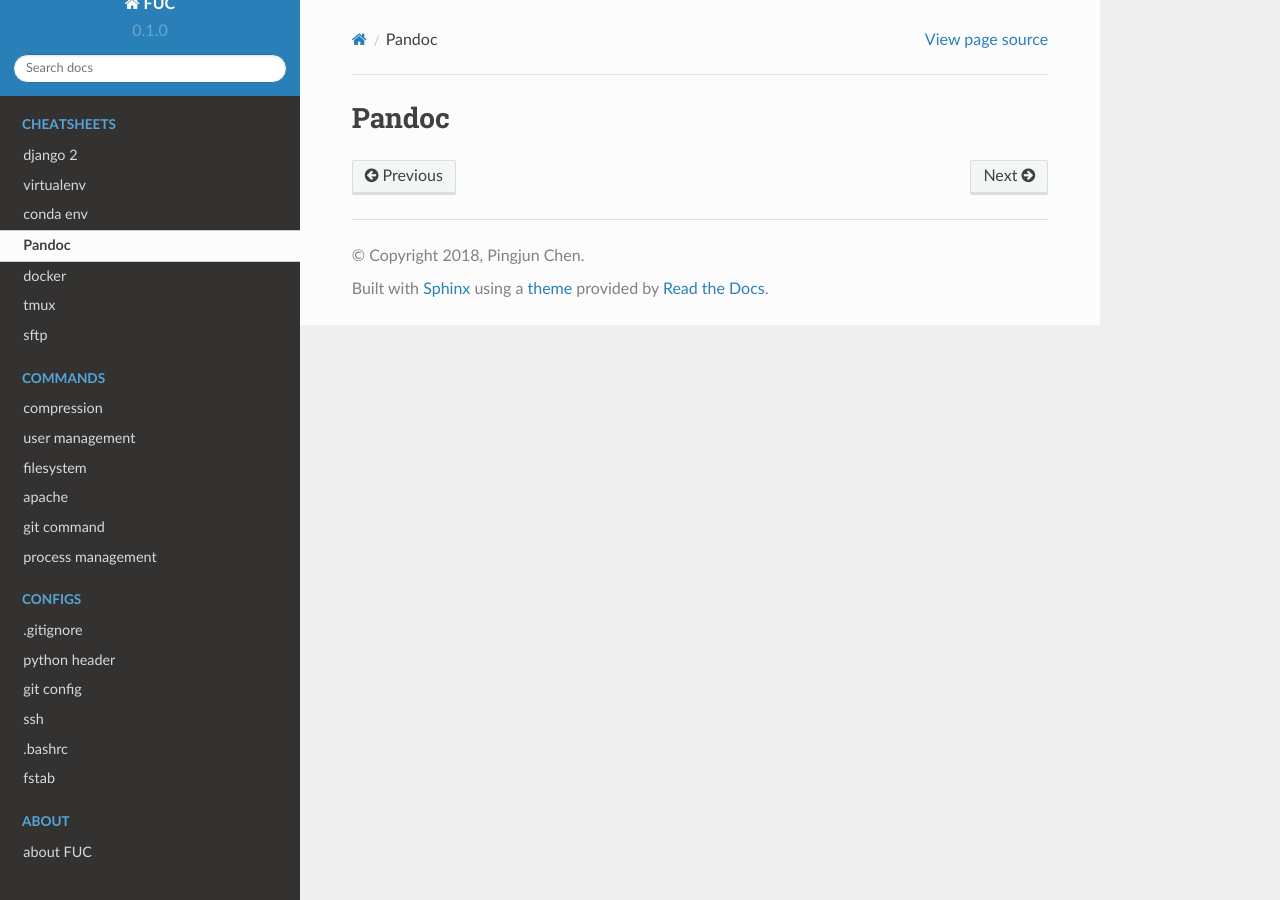
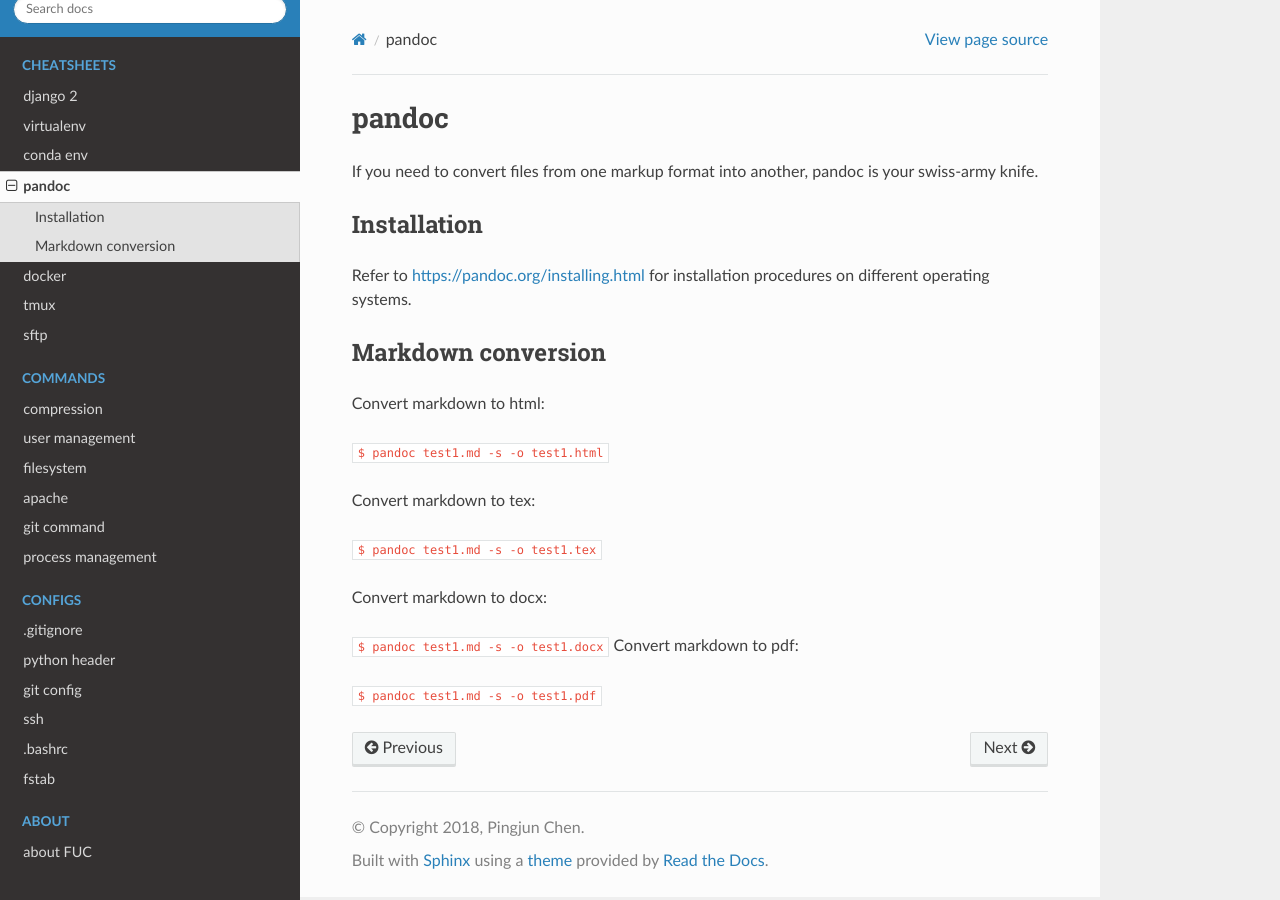
Before and after one commit to PingjunChen/FUC, a Sphinx documentation site: the page built from docs/pandoc.rst, in a window 1280 px wide. Built offline with Sphinx 7.4.7 and the Read the Docs theme 2.0.0, drawn with Linux system fonts in a browser that asks for light colours.

Commit message:
add pandoc docs

```diff
--- a/docs/pandoc.rst
+++ b/docs/pandoc.rst
@@ -1,2 +1,29 @@
-Pandoc
+pandoc
 ========
+
+If you need to convert files from one markup format into another,
+pandoc is your swiss-army knife.
+
+Installation
+--------
+
+Refer to `https://pandoc.org/installing.html <https://pandoc.org/installing.html>`_
+for installation procedures on different operating systems.
+
+Markdown conversion
+--------
+
+Convert markdown to html:
+
+:code:`$ pandoc test1.md -s -o test1.html`
+
+Convert markdown to tex:
+
+:code:`$ pandoc test1.md -s -o test1.tex`
+
+Convert markdown to docx:
+
+:code:`$ pandoc test1.md -s -o test1.docx`
+Convert markdown to pdf:
+
+:code:`$ pandoc test1.md -s -o test1.pdf`
```
